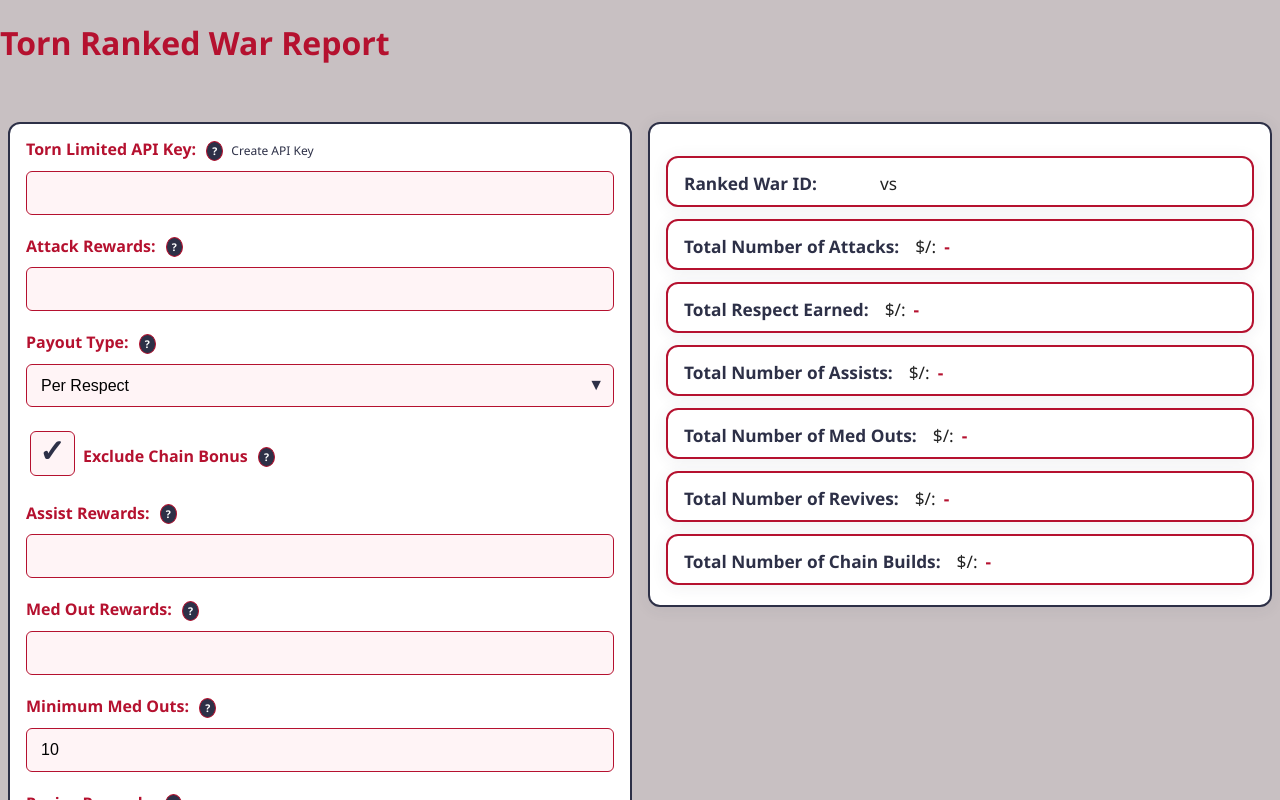
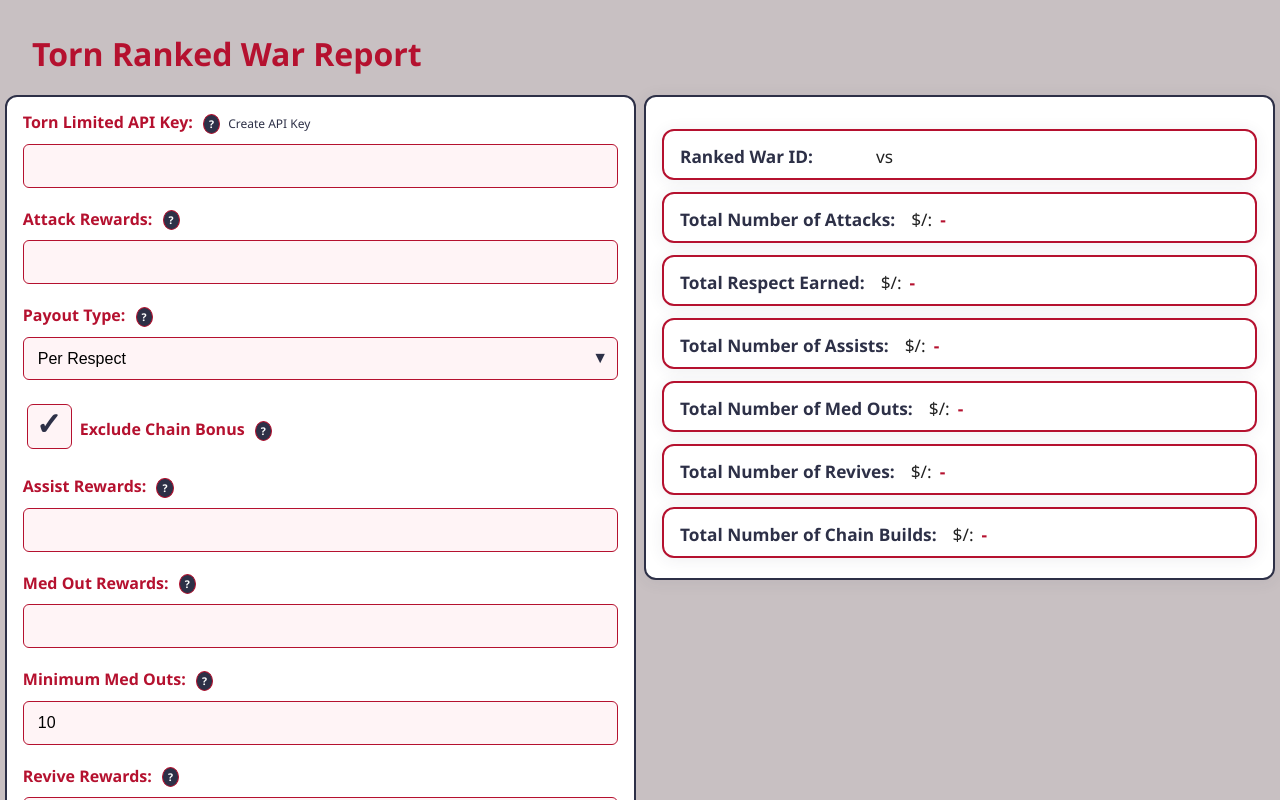
Before and after one commit to nathanrobinson/TornRankedWarReport, a Vue app: page / in a window 1280 px wide. Shown: the top 800 px of the page. Built offline with nearby package versions, Linux system fonts and the light colour scheme.

Commit message:
update styles

```diff
--- a/src/App.vue
+++ b/src/App.vue
@@ -61,20 +61,21 @@
 
 h1 {
   color: variables.$primary;
+  margin: 1em 0 0.25em 1em;
 }
 
 .main-flex {
   display: flex;
   flex-direction: column;
-  gap: 24px;
+  gap: 0.75em;
   margin: 0 auto;
-  padding: 24px 8px;
+  padding: 0 0.3em;
 }
 
 .side-by-side {
   display: flex;
   flex-direction: column;
-  gap: 16px;
+  gap: 0.5em;
 }
 
 .table-panel {
```
